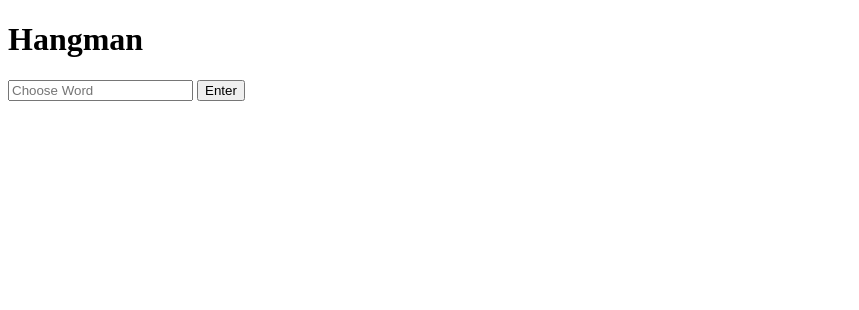
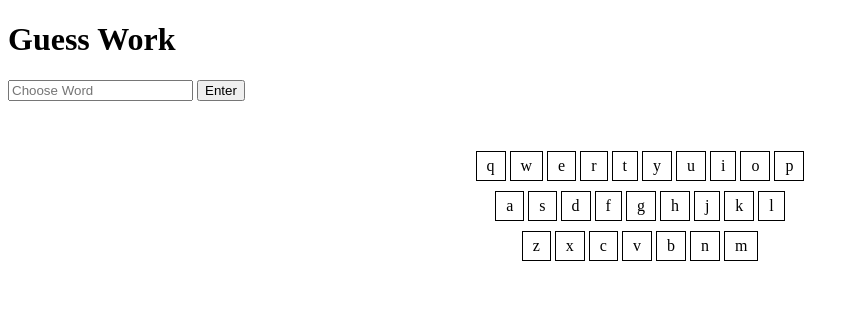
Before and after one commit to Iffat77/frontend-game, a plain HTML site: page index.html in a window 1280 px wide. Shown: the whole page, without its empty margins (0-859 px from the left). Drawn offline with Linux system fonts and the light colour scheme.

Commit message:
created a letterbank on screen and added eventlistener for click events

```diff
--- a/index.html
+++ b/index.html
@@ -4,11 +4,12 @@
   <meta charset="UTF-8">
   <meta http-equiv="X-UA-Compatible" content="IE=edge">
   <meta name="viewport" content="width=device-width, initial-scale=1.0">
-  <title>Hangman Game</title>
+  <link rel="stylesheet" href="./style.css" />
+  <title>Word Guessing Game</title>
 </head>
 <body>
     <header>
-      <h1>Hangman</h1>
+      <h1>Guess Work</h1>
     </header>
 
     <form id="form" class="wordIn">
@@ -19,6 +20,41 @@
       <div class="wordHold">
         <p id="wordTxt" class="wordTxt">  </p>
       </div>
+
+      <main class="container">
+        <div class="top-row row">
+          <div class="letter" data-letter="q">q</div>
+          <div class="letter" data-letter="w">w</div>
+          <div class="letter" data-letter="e">e</div>
+          <div class="letter" data-letter="r">r</div>
+          <div class="letter" data-letter="t">t</div>
+          <div class="letter" data-letter="y">y</div>
+          <div class="letter" data-letter="u">u</div>
+          <div class="letter" data-letter="i">i</div>
+          <div class="letter" data-letter="o">o</div>
+          <div class="letter" data-letter="p">p</div>
+        </div>
+        <div class="mid-row row">
+          <div class="letter" data-letter="a">a</div>
+          <div class="letter" data-letter="s">s</div>
+          <div class="letter" data-letter="d">d</div>
+          <div class="letter" data-letter="f">f</div>
+          <div class="letter" data-letter="g">g</div>
+          <div class="letter" data-letter="h">h</div>
+          <div class="letter" data-letter="j">j</div>
+          <div class="letter" data-letter="k">k</div>
+          <div class="letter" data-letter="l">l</div>
+        </div>
+        <div class="bot-row row">
+          <div class="letter" data-letter="z">z</div>
+          <div class="letter" data-letter="x">x</div>
+          <div class="letter" data-letter="c">c</div>
+          <div class="letter" data-letter="v">v</div>
+          <div class="letter" data-letter="b">b</div>
+          <div class="letter" data-letter="n">n</div>
+          <div class="letter" data-letter="m">m</div>
+        </div>
+
 
     <br>
     <br>
--- a/script.js
+++ b/script.js
@@ -25,18 +25,66 @@ let formBtn = document.querySelector("#form")
 let inputText = document.querySelector(".inputText")
 let wordArray = []
 let wordTxt = document.querySelector("#wordTxt")
+let letters = document.querySelectorAll(".letter")
 
-// listener for form submission
+// listener for submit event
+// taking word from input and returning it as an array of srtings stored in the variable wordArray
 formBtn.addEventListener("submit", (e) => {
   e.preventDefault()
   const data = Object.fromEntries(new FormData(e.target).entries());
   let { word } = data
+  console.log(word)
   wordArray = word.toLowerCase().split("")
-  console.log(wordArray)
+  formBtn.reset()
+
+})
+
+//listening for click event on letters
+//
+
+letters.forEach(letter => letter.addEventListener("click", (e) => {
+   e.preventDefault()
+  if (wordArray.includes(letter.innerHTML) === true) {
+    console.log("good guess")
+  } else if (wordArray.includes(letter.innerHTML) === false) {
+ console.log("get a job!")
+  }
+
+  // console.log(wordArray.includes(letter.innerHTML ))
+}))
 
 
-  formBtn.reset()
-})
 
-// .filer
+
+
+
+
+// console.log(letters[3].innerText)
+
+// compare letters in wordArray to letter clicked
+
+// function compareLetter() {
+//   if(DataTransfer.letter ===)
+// }
+
+
+
+
+
+// .filer543
 // find index of each
+
+
+// create blank space with underline to hold wordArray
+// nested arrays to hold keyboard choices
+// event listener & query all on keyboard to listen for letter choice
+// - conditional
+// if selected letter exists in wordaArray then display visible
+// selected letters are no longer clickable on keyboard
+// -- clicked keys can be stored in a new variable
+// else if add a strike to player score
+// create while looop stating
+// after each input - while player score is less than 6
+// continue
+//else player looses
+//
--- a/style.css
+++ b/style.css
@@ -1,3 +1,19 @@
+.container {
+  margin-top: 50px;
+}
+
+.row {
+  text-align: center;
+  margin: 10px;
+}
+
+.letter {
+  display: inline-block;
+  padding: 5px 10px;
+  border: 1px solid #000;
+  text-transform: Lowercase;
+}
+
 .hidden {
   display: none;
 }
```
